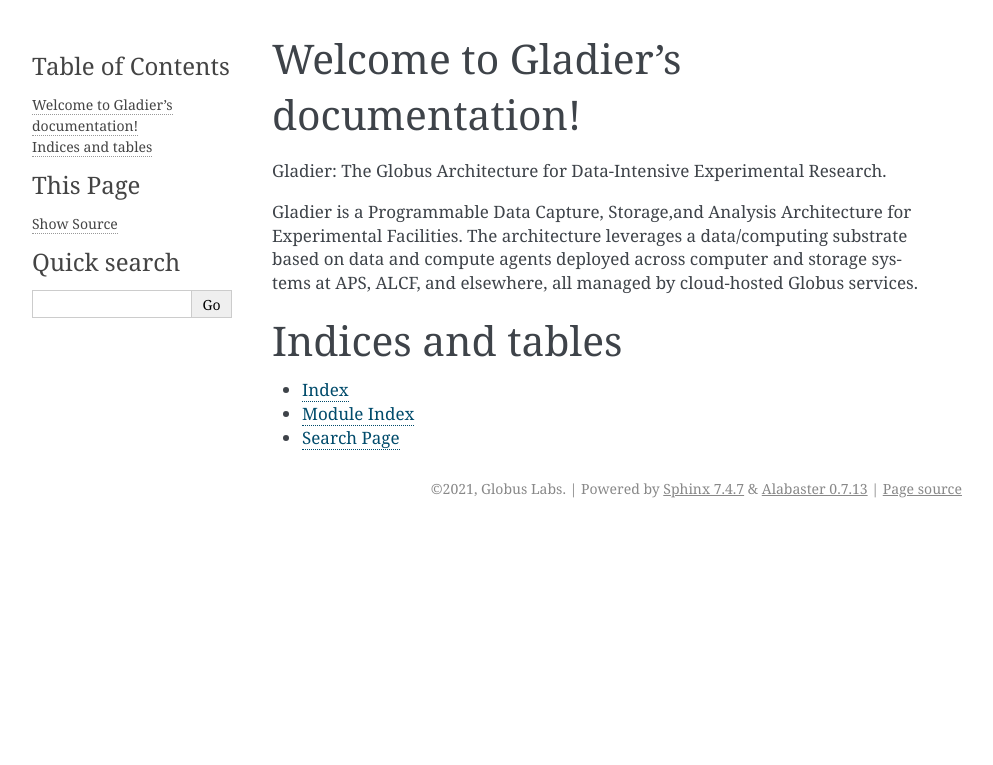
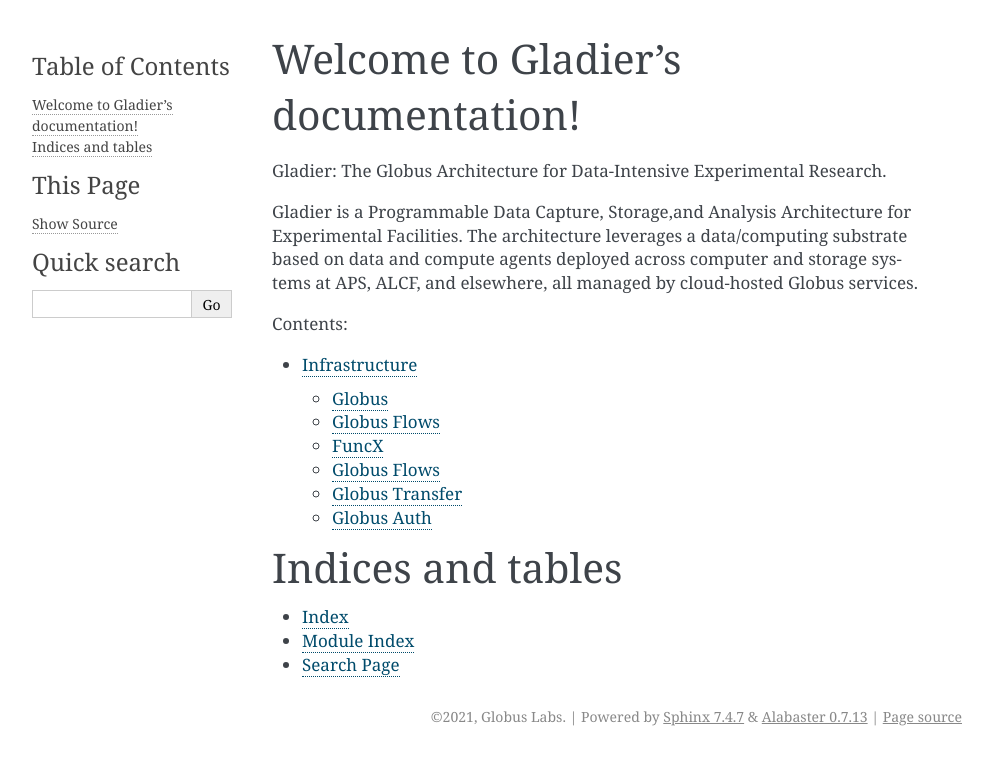
Before and after one commit to globus-gladier/gladier, a Sphinx documentation site: the page built from docs/index.rst, in a window 1280 px wide. Shown: the top 765 px of the page, without its empty margins (148-1141 px from the left). Built offline with Sphinx 7.4.7, drawn with Linux system fonts in a browser that asks for light colours; some of the changed lines change nothing that is shown.

Commit message:
Add infrastructure docs

```diff
--- a/docs/index.rst
+++ b/docs/index.rst
@@ -17,6 +17,7 @@
    :maxdepth: 2
    :caption: Contents:
 
+   infrastructure
 
 
 Indices and tables
--- /dev/null
+++ b/docs/infrastructure.rst
@@ -0,0 +1,102 @@
+Infrastructure
+==============
+
+**Gladier** builds on a science services framework, in the form of Globus Auth, Transfer, Search, Groups, and Flows, plus funcX function-as-a-service.
+These services provide a reliable, secure, and high-performance substrate to access and manage data and computing resources. Here we highlight
+several of these services and describe how they are used to create Gladier deployments.
+
+Globus
+------
+
+**Globus**  provides a collection of data services built for science
+including: Globus Auth, Transfer, Search, Groups, and Flows, and funcX to enable
+distributed function-as-a-service execution.
+Globus Services are highly reliable, professionally operated cloud-hosted
+services that support the work of over 150,000 researchers worldwide as
+foundational capabilities for scientific applications and workflows;
+using them greatly reduces the burden on local systems, administrators,
+and programmers.
+
+Globus Flows
+------------
+**Flows** addresses
+the problem of
+securely and reliably automating sequences of data
+management tasks that may span
+locations, storage systems, administrative domains,
+and timescales, and integrate both
+mechanical and human inputs.
+Client libraries deployed on Globus endpoints and other sources enable the
+detection
+of events and invocation of a flow.
+The Flows service manages execution
+of user-supplied
+automation flows either manually or as a result
+of data events, and the invocation of
+actions from those automation flows, including actions
+provided by Globus endpoints
+and services. The service is extensible via the definition of new events and
+actions to
+meet the needs of specific communities.
+
+
+FuncX
+-----
+**funcX** is a function-as-a-service platform that
+implements a federated compute substrate,
+enabling computation to be
+registered as Python functions and invocations to be dispatched to remote
+computers for
+execution. The service provides a single point-of-contact,
+supporting function registration,
+sharing, and discovery as well as reliable and secure execution on connected
+endpoints. The funcX endpoint software, built on Parsl,
+allows functions to
+be executed in containers and for resources to be dynamically provisioned on cloud and
+cluster systems.
+These funcX endpoints provide
+serverless capabilities whereby researchers fire-and-forget tasks that are dynamically
+allocated across the supercomputer using an opportunistic backfill queue to utilize
+spare capacity.
+
+
+Globus Flows
+------------
+**Flows** addresses
+the problem of
+securely and reliably automating sequences of data
+management tasks that may span
+locations, storage systems, administrative domains,
+and timescales, and integrate both
+mechanical and human inputs.
+Client libraries deployed on Globus endpoints and other sources enable the
+detection
+of events and invocation of a flow.
+The Flows service manages execution
+of user-supplied
+automation flows either manually or as a result
+of data events, and the invocation of
+actions from those automation flows, including actions
+provided by Globus endpoints
+and services. The service is extensible via the definition of new events and
+actions to
+meet the needs of specific communities.
+
+Globus Transfer
+---------------
+**Transfer**  implements a location-agnostic data
+substrate that enables data to be
+accessed, shared, and moved among disparate storage
+systems, including at instruments,
+supercomputers, and on data services. Globus Transfer allows
+users and applications to modify data access permissions
+on remote storage systems and
+to move data reliably and securely between systems via a single API.
+
+
+Globus Auth
+-----------
+**Auth** Auth allows for users to delegate permissions for clients to access services in the Gladier
+architecture, and for services to access other services on their behalf as well.
+For example, it allows Globus Flows to manage Globus Transfers and to execute
+analyses via funcX on systems accessible only to the user.
```
